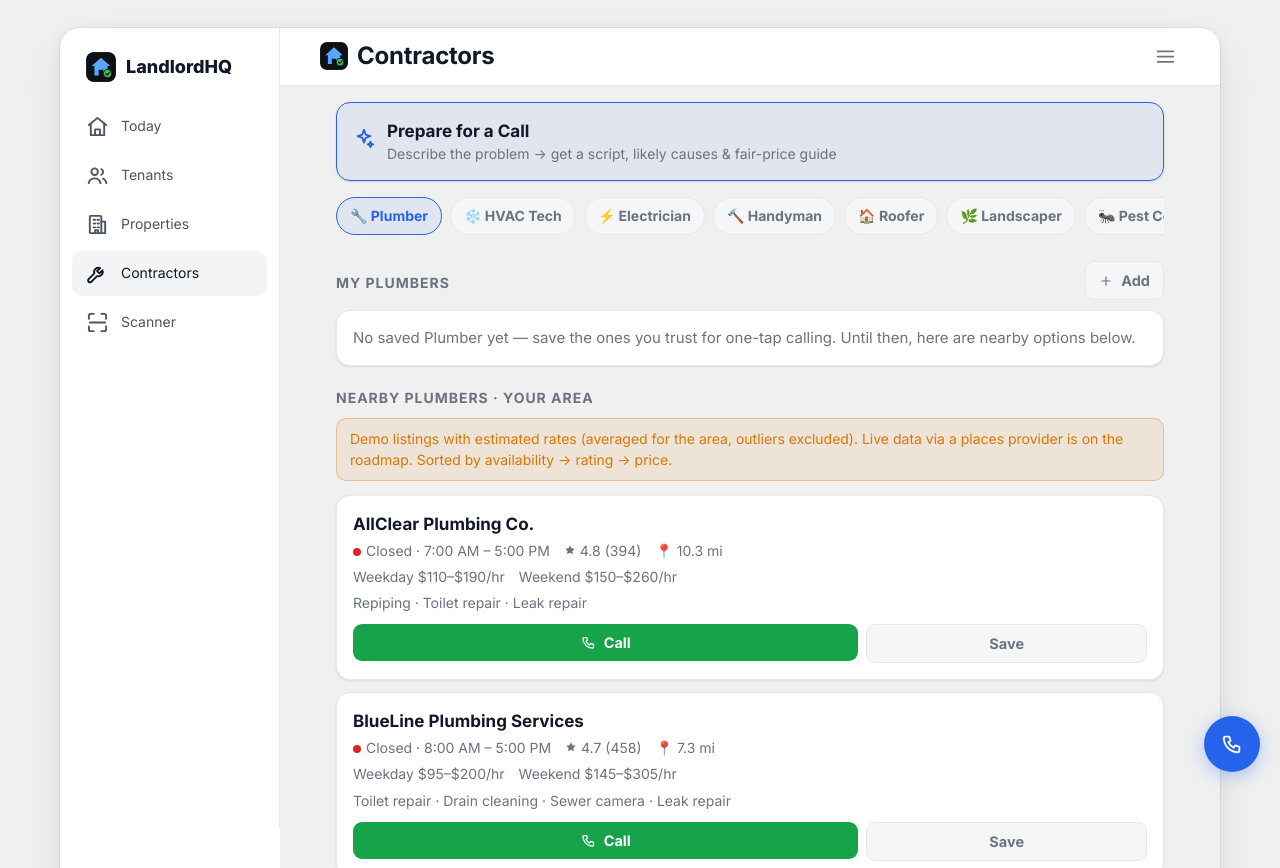
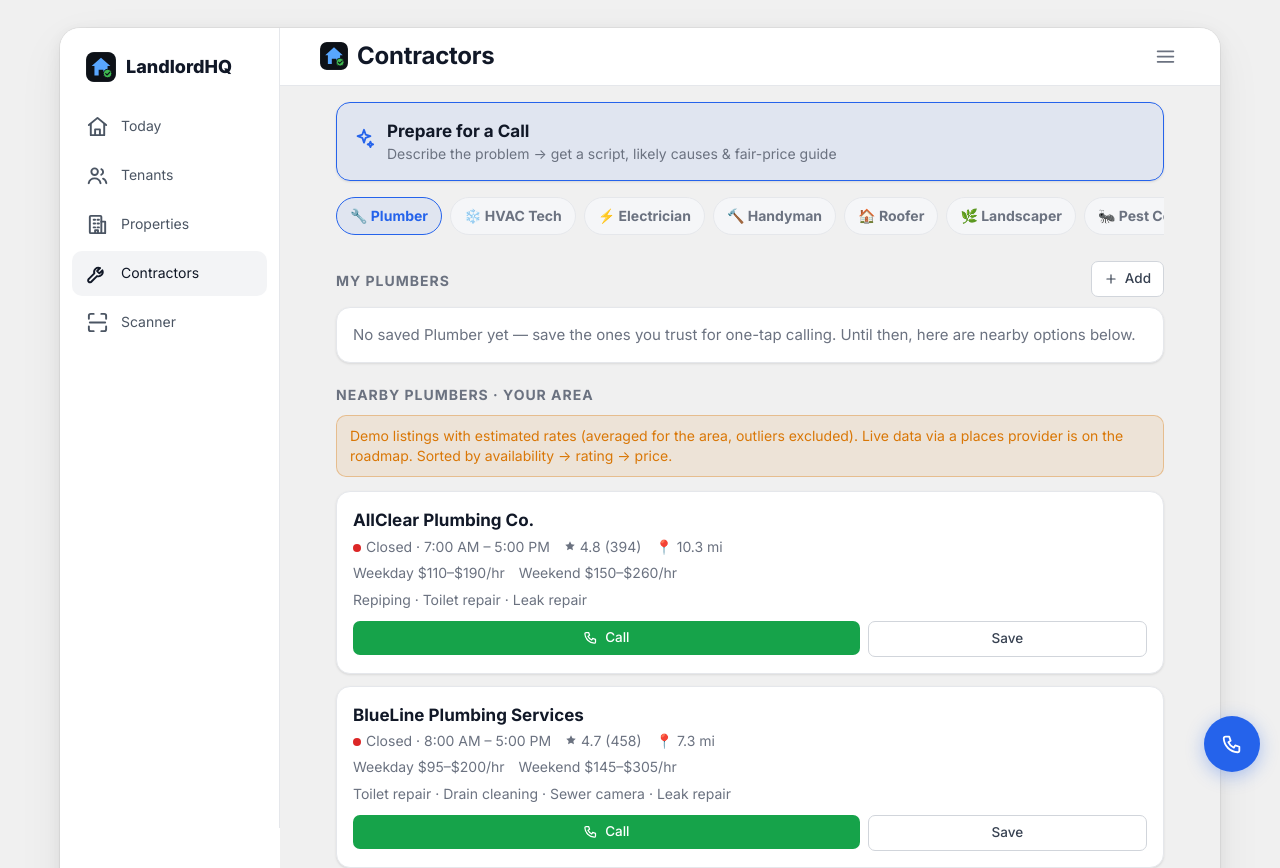
Before and after one commit to michaelapham/property_management_app, a React (Vite) app: page /contractors in a window 1280 px wide. Shown: the top 868 px of the page. Built offline with nearby package versions, Linux system fonts and the light colour scheme.

Commit message:
Button style system: black primary CTA, white/gray-border ghost, rounded-lg, 500 weight
https://claude.ai/code/session_01DuoFgCoA5JUNwcL9TxmXRR

```diff
--- a/src/styles/global.css
+++ b/src/styles/global.css
@@ -329,30 +329,42 @@ a { color: inherit; text-decoration: none; }
   display: inline-flex;
   align-items: center;
   justify-content: center;
-  gap: 8px;
-  font-weight: 650;
-  font-size: 16px;
-  padding: 12px 18px;
-  border-radius: var(--radius-sm);
+  gap: 7px;
+  font-weight: 500;
+  font-size: 15px;
+  padding: 10px 16px;
+  border-radius: 8px; /* rounded-lg */
   transition: transform 0.08s, opacity 0.15s;
   text-align: center;
+  letter-spacing: 0;
 }
 
 .btn:active { transform: scale(0.97); }
-.btn:disabled { opacity: 0.45; cursor: default; }
+.btn:disabled { opacity: 0.4; cursor: default; }
 
-.btn-primary { background: var(--brand); color: var(--accent-ink); }
+/* Primary CTA — black bg, white text */
+.btn-primary { background: #111827; color: #FFFFFF; }
+.btn-primary:hover:not(:disabled) { background: #1f2937; }
+
+/* Semantic green — payment / save / confirm */
 .btn-green { background: var(--green); color: #ffffff; }
-.btn-accent { background: var(--brand); color: var(--accent-ink); }
+.btn-green:hover:not(:disabled) { opacity: 0.9; }
+
+/* Accent alias (kept for compatibility) */
+.btn-accent { background: #111827; color: #FFFFFF; }
+
+/* Secondary / outline — white bg, gray border, gray text */
 .btn-ghost {
-  background: var(--surface-2);
-  color: var(--ink-soft);
-  border: 1px solid var(--line);
+  background: #FFFFFF;
+  color: #374151;
+  border: 1px solid #D1D5DB;
 }
+.btn-ghost:hover:not(:disabled) { background: #F9FAFB; border-color: #9CA3AF; }
+
 .btn-danger { background: var(--red-bg); color: var(--red); border: 1px solid rgba(220, 38, 38, 0.35); }
 .btn-block { width: 100%; }
-.btn-sm { font-size: 14.5px; padding: 8px 13px; border-radius: 9px; }
-.btn-lg { font-size: 18px; padding: 15px 22px; }
+.btn-sm { font-size: 13.5px; padding: 7px 12px; border-radius: 7px; }
+.btn-lg { font-size: 17px; padding: 13px 20px; }
 
 .fab {
   position: fixed;
```
